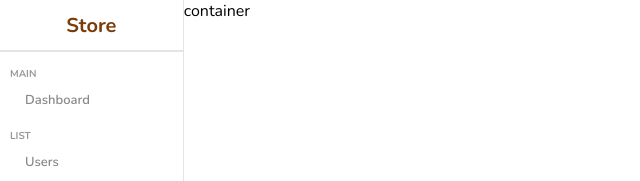
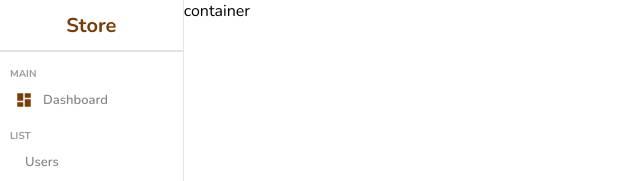
Before and after one commit to RizalReza23/admin-ui, a React (Vite) app: page / in a window 1280 px wide. Shown: the top 181 px of the page, without its empty margins (0-640 px from the left). Built offline with nearby package versions, Linux system fonts and the light colour scheme.

Commit message:
ubah teks di app

```diff
--- a/package.json
+++ b/package.json
@@ -10,6 +10,10 @@
     "preview": "vite preview"
   },
   "dependencies": {
+    "@emotion/react": "^11.11.4",
+    "@emotion/styled": "^11.11.5",
+    "@mui/icons-material": "^5.15.15",
+    "@mui/material": "^5.15.15",
     "react": "^18.2.0",
     "react-dom": "^18.2.0",
     "react-router-dom": "^6.22.3",
--- a/src/components/sidebar/Sidebar.jsx
+++ b/src/components/sidebar/Sidebar.jsx
@@ -1,5 +1,6 @@
 import "./sidebar.scss";
 import { Link } from "react-router-dom";
+import DashboardIcon from '@mui/icons-material/Dashboard';
 
 const Sidebar = () => {
   return (
@@ -14,6 +15,7 @@ const Sidebar = () => {
     <ul>
       <p className="title">MAIN</p>
       <li>
+        <DashboardIcon className="icon" />
         <span>Dashboard</span>
       </li>
       <p className="title">LIST</p>
```
Also changed, not shown: 1 other file (tests, documents, lock files or other folders).
